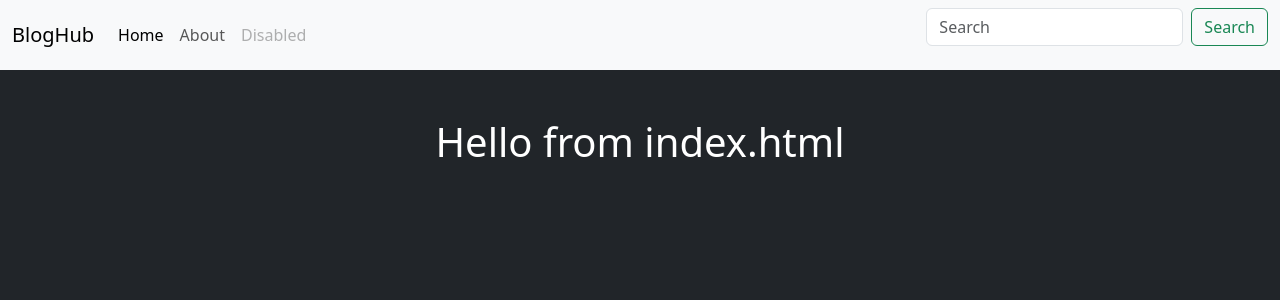
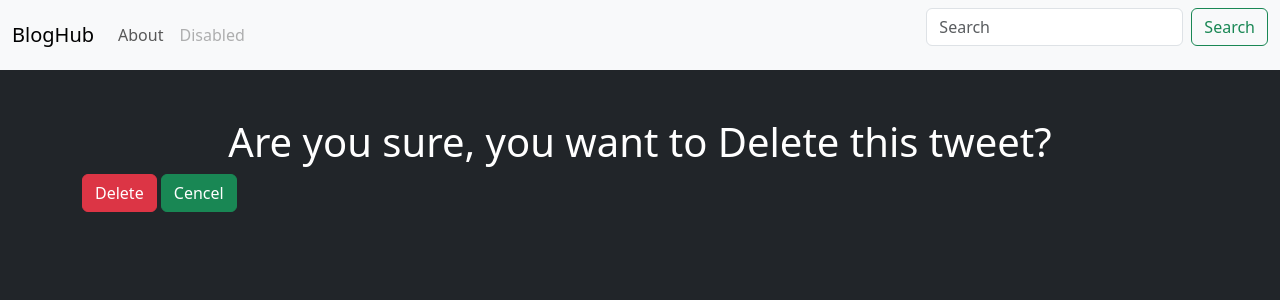
Before and after one commit to ujjaldas-11/django-blog-app, a Django app: page /tweet/delete/1/ in a window 1280 px wide. Shown: the top 300 px of the page. Run offline with Django 5.2, Linux system fonts and the light colour scheme; a user stored in the database is signed in; data comes from the database, SQL or seed files in the repository; both versions use the stored data as it was after the commit.

Commit message:
create delete tweet feature

```diff
--- a/tweet/templates/layout.html
+++ b/tweet/templates/layout.html
@@ -13,15 +13,15 @@
     <body class="bg-dark text-white">
         <nav class="navbar navbar-expand-lg bg-body-tertiary">
           <div class="container-fluid">
-            <a class="navbar-brand" href="#">BlogHub</a>
+            <a class="navbar-brand" href="{% url 'tweet_list' %}">BlogHub</a>
             <button class="navbar-toggler" type="button" data-bs-toggle="collapse" data-bs-target="#navbarSupportedContent" aria-controls="navbarSupportedContent" aria-expanded="false" aria-label="Toggle navigation">
               <span class="navbar-toggler-icon"></span>
             </button>
             <div class="collapse navbar-collapse" id="navbarSupportedContent">
               <ul class="navbar-nav me-auto mb-2 mb-lg-0">
-                <li class="nav-item">
+                <!-- <li class="nav-item">
                   <a class="nav-link active" aria-current="page" href="#">Home</a>
-                </li>
+                </li> -->
                 <li class="nav-item">
                   <a class="nav-link" href="#">About</a>
                 </li>
--- a/tweet/templates/tweet_confirm_delete.html
+++ b/tweet/templates/tweet_confirm_delete.html
@@ -7,5 +7,13 @@
 <!-- <title>Tweet home</title> -->
 
 {% block content %}
-    <h1 class="text-center mt-5">Hello from index.html</h1>
+    <h1 class="text-center mt-5">Are you sure, you want to Delete this tweet?</h1>
+
+    <form method="POST">
+        {% csrf_token %}
+        <button class="btn btn-danger"> Delete</button>
+        <a href="{% url 'tweet_list' %}" class="btn btn-success">
+            Cencel
+        </a>
+    </form>
 {% endblock %}
--- a/tweet/templates/tweet_list.html
+++ b/tweet/templates/tweet_list.html
@@ -20,7 +20,7 @@ Tweet home
         </div>
         <div class="mb-2">
             <a href="{% url 'edit-tweet' tweet.pk %}" class="btn btn-warning">✏️ Edit</a>
-            <a href="" class="btn btn-danger">🗑️ Delete</a>
+            <a href="{% url 'delete-tweet' tweet.pk %}" class="btn btn-danger">🗑️ Delete</a>
         </div>
     </div>
     {% endfor %}
--- a/tweet/urls.py
+++ b/tweet/urls.py
@@ -4,6 +4,6 @@ from . import views
 urlpatterns = [
     path('', views.tweet_list, name="tweet_list"),
     path('create/', views.create_tweet, name="create_tweet"),
-    path('edit/<int:pk>/', views.update_tweet, name="edit-tweet"),
-    path('delete/<int:pk>/', views.delete_tweet, name="delete_tweet"),
+    path('edit/<int:tweet_id>/', views.update_tweet, name="edit-tweet"),
+    path('delete/<int:tweet_id>/', views.delete_tweet, name="delete-tweet"),
 ]
--- a/tweet/views.py
+++ b/tweet/views.py
@@ -26,8 +26,8 @@ def create_tweet(request):
 
 
 
-def update_tweet(request, pk):
-    tweet= get_object_or_404(Tweet, pk=pk, user=request.user)
+def update_tweet(request, tweet_id):
+    tweet= get_object_or_404(Tweet, pk=tweet_id, user=request.user)
 
     if request.method == 'POST':
         form = TweetForm(request.POST, request.FILES, instance=tweet)
@@ -40,8 +40,8 @@ def update_tweet(request, pk):
     return render(request, 'tweet_form.html', {'form': form})
 
 
-def delete_tweet(request, pk):
-    tweet = get_object_or_404(Tweet, pk=pk, user=request.user)
+def delete_tweet(request, tweet_id):
+    tweet = get_object_or_404(Tweet, pk=tweet_id, user=request.user)
 
     if request.method == 'POST':
         tweet.delete()
```
Also changed, not shown: db.sqlite3.
